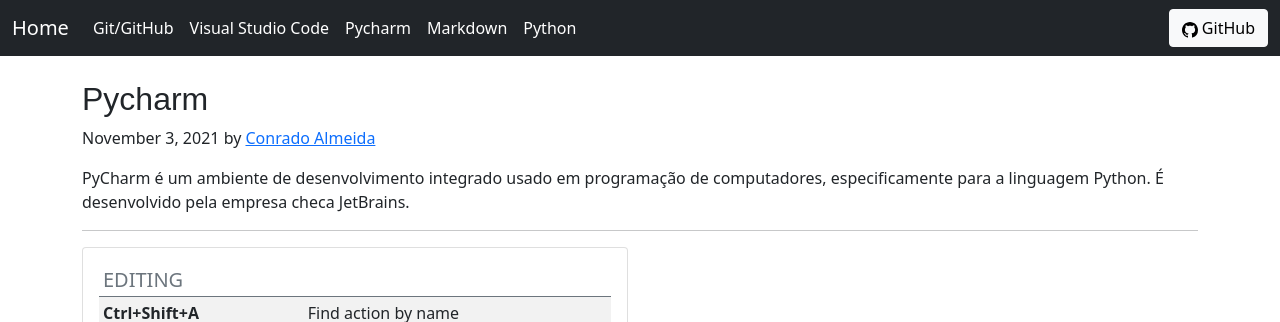
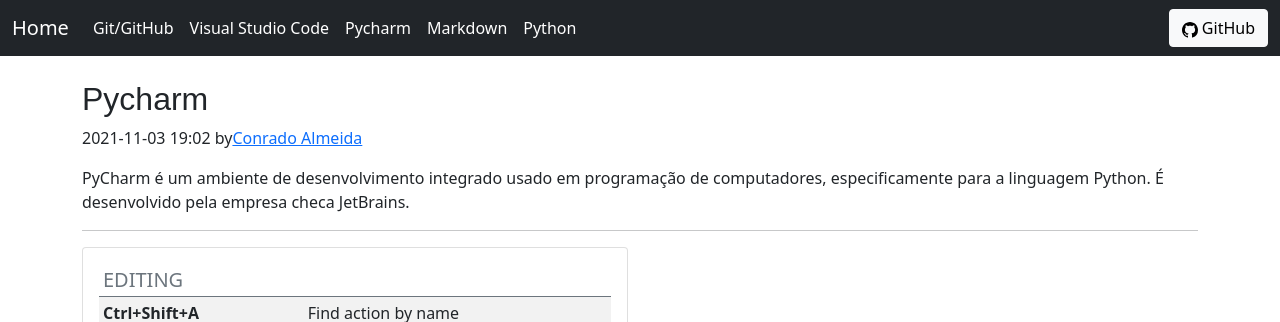
Before and after one commit to ConradoAlmeida/cheatsheets, a Jekyll site: the page built from pycharm-cheat.html, in a window 1280 px wide. Shown: the top 322 px of the page. Built offline with Jekyll 4.4.1, drawn with Linux system fonts in a browser that asks for light colours.

Commit message:
Update pycharm-cheat.html

```diff
--- a/pycharm-cheat.html
+++ b/pycharm-cheat.html
@@ -1,6 +1,8 @@
 ---
 layout: default
 title: Pycharm
+date: 2021-11-03 19:02
+author: Conrado Almeida
 ---
 
 
@@ -9,7 +11,7 @@
 <div class="col-md-12">
 
           <h2 class="blog-post-title">{{page.title}}</h2>
-        <p class="blog-post-meta">November 3, 2021 by <a href="#">Conrado Almeida</a></p>
+        <p class="blog-post-meta">{{page.date}} by<a href="#">{{page.author}}</a></p>
          <p>PyCharm é um ambiente de desenvolvimento integrado usado em programação de computadores, especificamente para a linguagem Python.
          É desenvolvido pela empresa checa JetBrains.</p>
         <hr>
```
